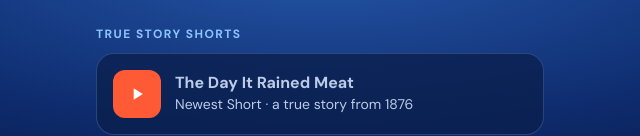
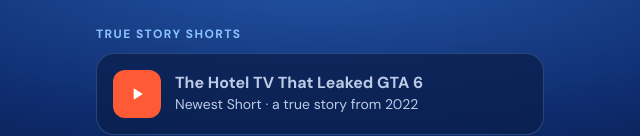
Before and after one commit to ZachifyTV/zachifytv.github.io, a plain HTML site: page index.html in a window 1280 px wide. Shown: the part 833-969 px from the top of the page, 320-960 px from the left. Drawn offline with Linux system fonts and the light colour scheme.

Commit message:
Link the new Short: The Hotel TV That Leaked GTA 6
Co-Authored-By: Claude Opus 5.5 <noreply@anthropic.com>

```diff
--- a/index.html
+++ b/index.html
@@ -213,9 +213,13 @@ a:focus-visible { outline: 3px solid var(--yellow); outline-offset: 3px; }
 
   <section aria-labelledby="shorts-title">
     <p class="label" id="shorts-title">True story Shorts</p>
+    <a class="long" href="https://www.youtube.com/shorts/MbBROP71pbk">
+      <span class="play" aria-hidden="true"><svg viewBox="0 0 24 24" width="20" height="20"><path d="M8 5v14l11-7z" fill="currentColor"/></svg></span>
+      <span class="txt"><strong>The Hotel TV That Leaked GTA 6</strong><span>Newest Short · a true story from 2022</span></span>
+    </a>
     <a class="long" href="https://www.youtube.com/shorts/dMMwGpcpfi4">
       <span class="play" aria-hidden="true"><svg viewBox="0 0 24 24" width="20" height="20"><path d="M8 5v14l11-7z" fill="currentColor"/></svg></span>
-      <span class="txt"><strong>The Day It Rained Meat</strong><span>Newest Short · a true story from 1876</span></span>
+      <span class="txt"><strong>The Day It Rained Meat</strong><span>A true story from 1876</span></span>
     </a>
     <a class="long" href="https://www.youtube.com/shorts/cxwQq9bZANk">
       <span class="play" aria-hidden="true"><svg viewBox="0 0 24 24" width="20" height="20"><path d="M8 5v14l11-7z" fill="currentColor"/></svg></span>
```
